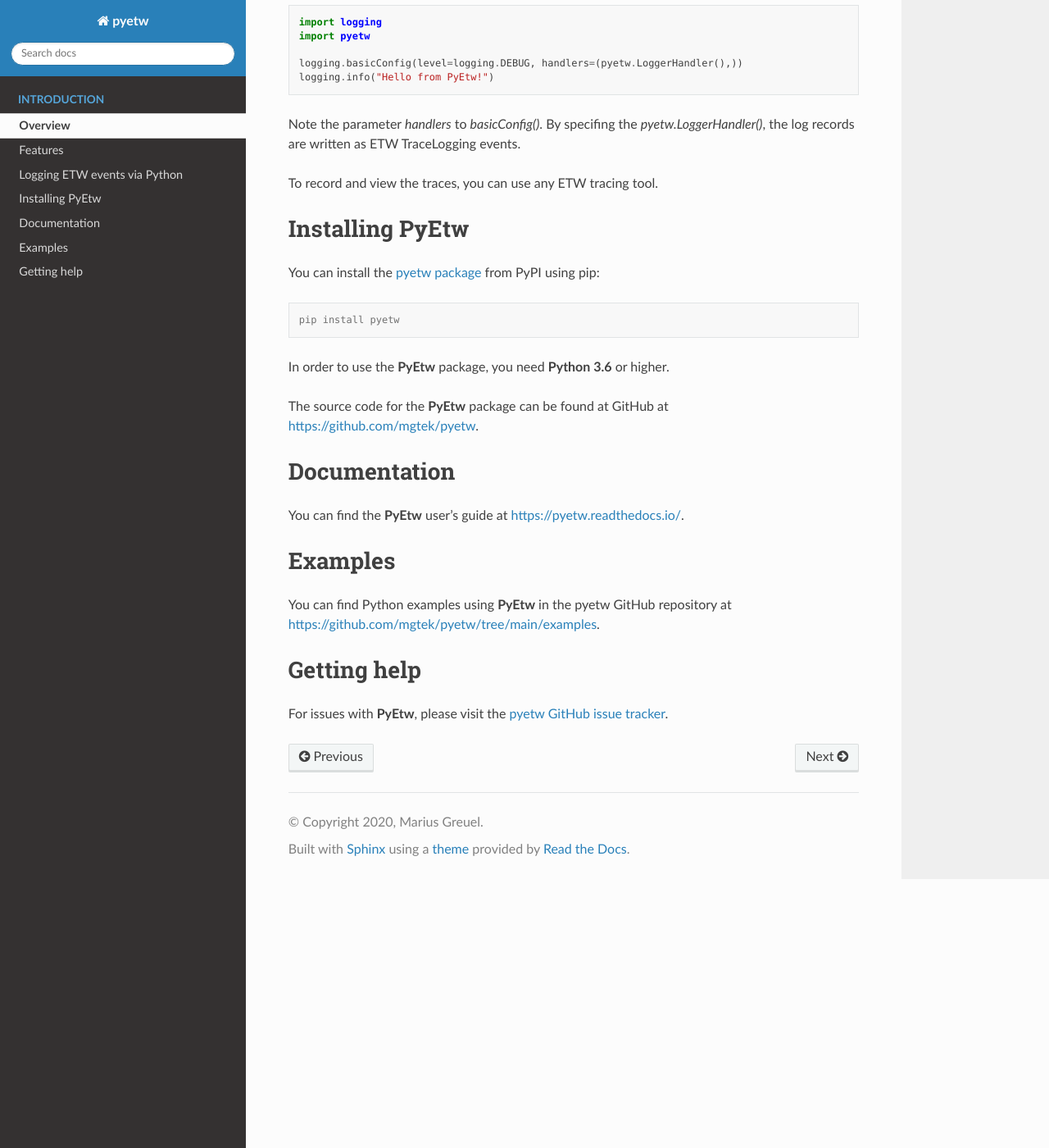
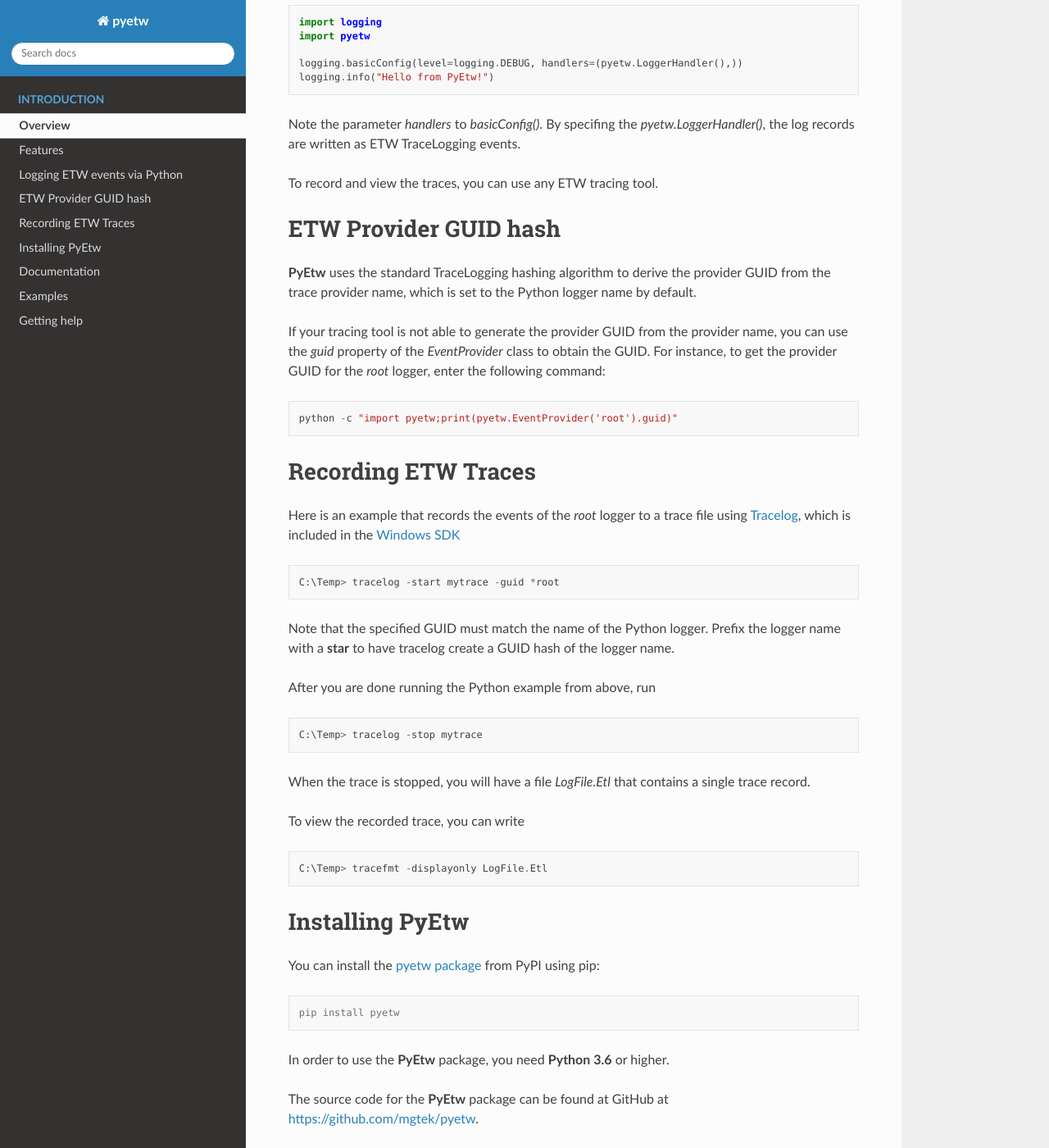
Before and after one commit to MGTEK/pyetw, a Sphinx documentation site: the page built from docs/introduction.rst, in a window 1280 px wide and 1400 px high, scrolled down 756 px. Shown: the whole window at 82% size. Built offline with Sphinx 7.4.7 and the Read the Docs theme 2.0.0, drawn with Linux system fonts in a browser that asks for light colours.

Commit message:
Update documentation

```diff
--- a/docs/introduction.rst
+++ b/docs/introduction.rst
@@ -42,6 +42,50 @@
 
 To record and view the traces, you can use any ETW tracing tool.
 
+ETW Provider GUID hash
+======================
+
+**PyEtw** uses the standard TraceLogging hashing algorithm to
+derive the provider GUID from the trace provider name,
+which is set to the Python logger name by default.
+
+If your tracing tool is not able to generate the provider GUID from the provider name,
+you can use the `guid` property of the `EventProvider` class to obtain the GUID.
+For instance, to get the provider GUID for the `root` logger,
+enter the following command:
+
+.. code-block::
+
+   python -c "import pyetw;print(pyetw.EventProvider('root').guid)"
+
+Recording ETW Traces
+====================
+
+Here is an example that records the events of the `root` logger to a trace file
+using `Tracelog <https://learn.microsoft.com/en-us/windows-hardware/drivers/devtest/tracelog>`_,
+which is included in the `Windows SDK <https://developer.microsoft.com/en-us/windows/downloads/windows-sdk/>`_
+
+.. code-block::
+
+   C:\Temp> tracelog -start mytrace -guid *root
+
+Note that the specified GUID must match the name of the Python logger.
+Prefix the logger name with a **star** to have tracelog create a GUID hash of the logger name.
+
+After you are done running the Python example from above, run
+
+.. code-block::
+
+   C:\Temp> tracelog -stop mytrace
+
+When the trace is stopped, you will have a file `LogFile.Etl` that contains a single trace record.
+
+To view the recorded trace, you can write
+
+.. code-block::
+
+   C:\Temp> tracefmt -displayonly LogFile.Etl
+
 Installing PyEtw
 ================
 
```
Also changed, not shown: README.md (+15 -0 lines).
